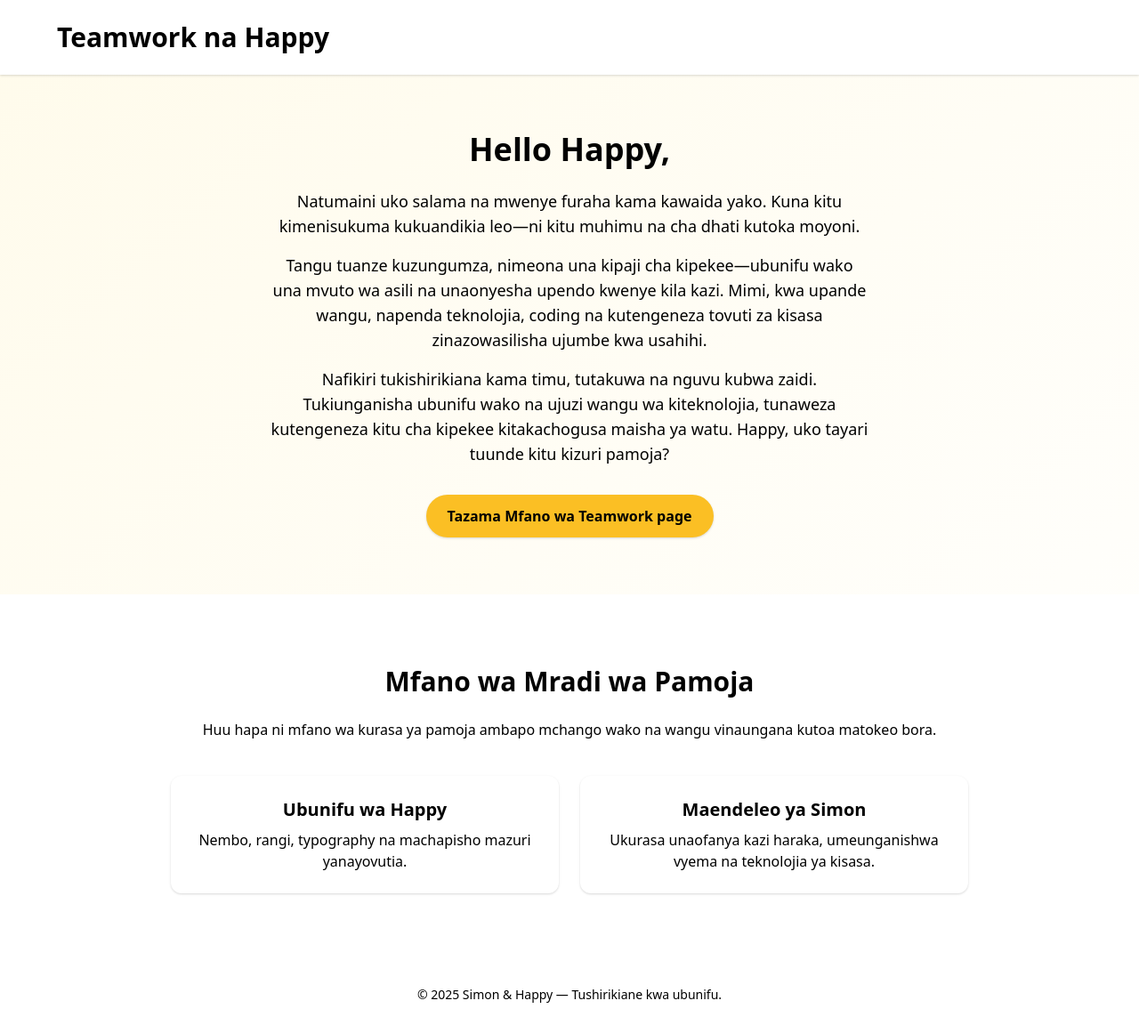
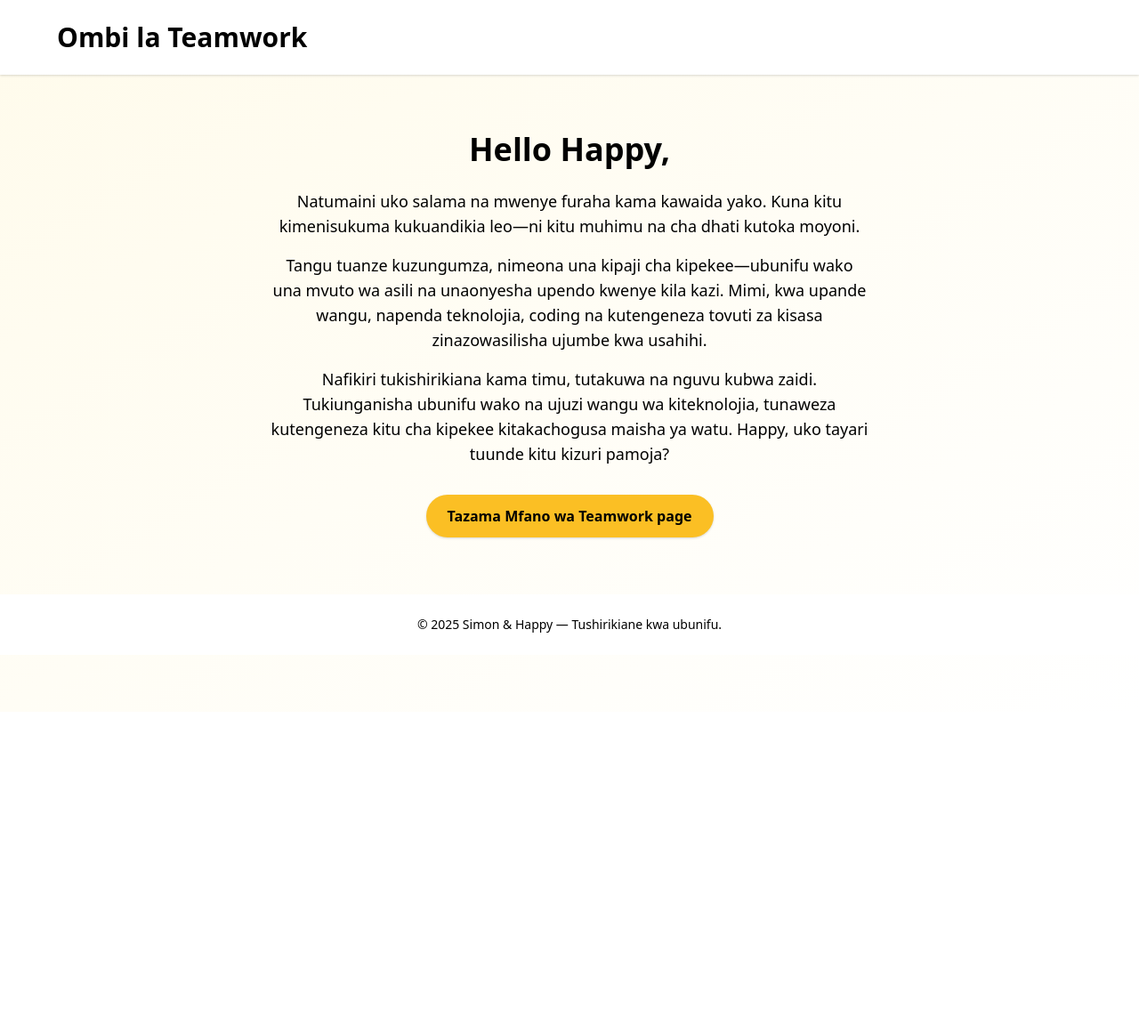
Before and after one commit to SamSpeedX/ombi, a plain HTML site: page index.html in a window 1280 px wide. Shown: the whole page at 89% size. After the commit the page ends 800 px from the top, so only its background shows below. Drawn offline with nearby package versions, Linux system fonts and the light colour scheme.

Commit message:
Update index.html

```diff
--- a/index.html
+++ b/index.html
@@ -9,7 +9,7 @@
 <body class="bg-gradient-to-br from-yellow-50 to-slate-100 min-h-screen font-sans text-slate-800">
   <header class="bg-white shadow p-6">
     <div class="max-w-6xl mx-auto flex justify-between items-center">
-      <h1 class="text-2xl md:text-3xl font-bold">Teamwork na Happy</h1>
+      <h1 class="text-2xl md:text-3xl font-bold">Ombi la Teamwork</h1>
     </div>
   </header>
 
@@ -29,23 +29,6 @@
     </a>
   </main>
 
-  <section id="mfano" class="py-20 bg-white px-6">
-    <div class="max-w-4xl mx-auto text-center">
-      <h3 class="text-3xl font-bold mb-6">Mfano wa Mradi wa Pamoja</h3>
-      <p class="text-slate-600 mb-10">Huu hapa ni mfano wa kurasa ya pamoja ambapo mchango wako na wangu vinaungana kutoa matokeo bora.</p>
-      <div class="grid md:grid-cols-2 gap-6">
-        <div class="bg-slate-100 p-6 rounded-xl shadow">
-          <h4 class="text-xl font-semibold mb-2">Ubunifu wa Happy</h4>
-          <p class="text-slate-600">Nembo, rangi, typography na machapisho mazuri yanayovutia.</p>
-        </div>
-        <div class="bg-slate-100 p-6 rounded-xl shadow">
-          <h4 class="text-xl font-semibold mb-2">Maendeleo ya Simon</h4>
-          <p class="text-slate-600">Ukurasa unaofanya kazi haraka, umeunganishwa vyema na teknolojia ya kisasa.</p>
-        </div>
-      </div>
-    </div>
-  </section>
-
   <footer class="bg-white py-6 text-center text-sm text-slate-400">
     &copy; 2025 Simon & Happy — Tushirikiane kwa ubunifu.
   </footer>
```
